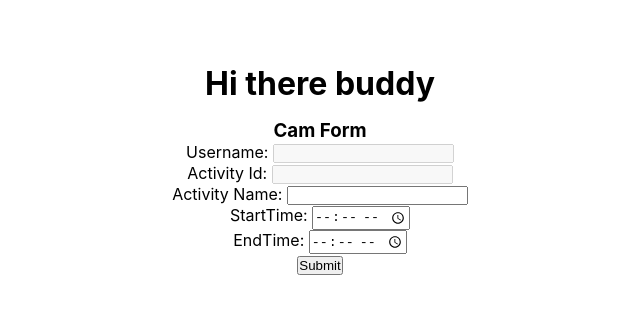
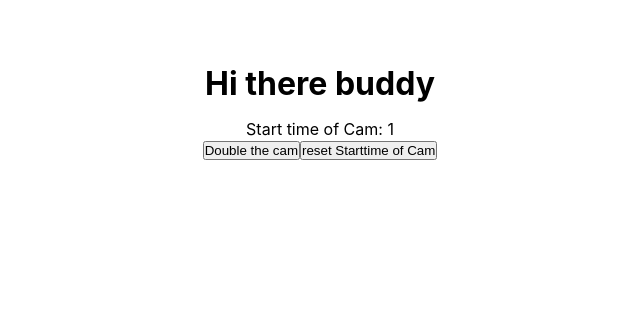
Before and after one commit to quipcode/cam, a React (Create React App) app: page / in a window 1280 px wide. Shown: the top 314 px of the page, without its empty margins (320-960 px from the left). Built offline with nearby package versions, Linux system fonts and the light colour scheme.

Commit message:
got provider/reducer/dispatch to do basic doubling after mimicing tutorial https://github.com/dckesler/react-typescript-context-provider-example

```diff
--- /dev/null
+++ b/src/camFoo/cam.tsx
@@ -0,0 +1,23 @@
+import React from "react"
+import {useCam} from './useCam'
+
+export function Cam(){
+    const {cam, setCam, doubleCam} = useCam();
+
+    return(
+        <div>
+            <p>Start time of Cam: {cam.startTime}</p>
+            <button onClick={doubleCam}>Double the cam</button>
+            <button onClick={()=>
+                setCam({
+                    startTime: 1,
+                    establishCam(){
+                        console.log("reset")
+                    }
+                })
+            }>
+                reset Starttime of Cam
+            </button>
+        </div>
+    )
+}
--- /dev/null
+++ b/src/camFoo/camContext.tsx
@@ -0,0 +1,45 @@
+import React, {createContext, useReducer, useCallback} from 'react'
+import {
+    camReducer,
+    CamState,
+    Cam,
+    Actions,
+    ActionsMap
+} from './camReducer'
+
+export type Dispatcher = <
+    Type extends Actions["type"],
+    Payload extends ActionsMap[Type]
+    >(
+        type: Type,
+        ...payload: Payload extends undefined ? [undefined?] : [Payload]
+    ) => void;
+
+type CamContextInterface = readonly [CamState, Dispatcher];
+
+const startingCam: Cam = {
+    establishCam(){
+        console.log("been cammed")
+    },
+    startTime: 1
+}
+
+export const CamContext = createContext<CamContextInterface>([
+    {cam: startingCam},
+    ()=> {}
+])
+
+export function CamProvider ({children}: any){
+    const [state, _dispatch] = useReducer(camReducer, {
+        cam: startingCam,
+    })
+
+    const dispatch: Dispatcher = useCallback((type, ...payload) => {
+        _dispatch({type, payload: payload[0]}  as Actions)
+    }, [])
+    return (
+        <CamContext.Provider value={[state, dispatch]}>
+            {children}
+        </CamContext.Provider>
+    )
+}
--- /dev/null
+++ b/src/camFoo/camReducer.ts
@@ -0,0 +1,42 @@
+export function camReducer(state: CamState, action: Actions): CamState{
+    switch(action.type){
+
+        case 'setCam':
+            // A `Foo` specific method not on Bar
+            action.payload.establishCam();
+
+            return {
+                ...state,
+                cam: action.payload,
+            };
+        case "doubleCam":
+            return{
+                ...state,
+                cam: {
+                    ...state.cam,
+                    startTime: state.cam.startTime * 2,
+                },
+            }
+    }
+}
+
+export interface Cam{
+    establishCam: () => void;
+    startTime: number;
+}
+
+export type CamState = {
+    cam: Cam
+}
+
+export type ActionsMap = {
+    setCam: Cam;
+    doubleCam: undefined
+}
+
+export type Actions = {
+    [Key in keyof ActionsMap]: {
+        type: Key;
+        payload: ActionsMap[Key]
+    }
+}[keyof ActionsMap]
--- a/src/camFoo/index.tsx
+++ b/src/camFoo/index.tsx
@@ -3,12 +3,17 @@ import ReactDom from 'react-dom';
 // import { FooBarProvider } from './fooBarContext';
 // import { Foo } from './foo';
 // import { Bar } from './bar';
+import { CamProvider } from './camContext';
+import { Cam } from './cam';
 import CamForm from './camForm';
 
 function CamFoo() {
     return (
 
-        <CamForm/>
+        // <CamForm/>
+        <CamProvider>
+            <Cam/>
+        </CamProvider>
         // <FooBarProvider>
         //     <Foo />
         //     <Bar />
--- /dev/null
+++ b/src/camFoo/useCam.ts
@@ -0,0 +1,14 @@
+import { useCallback, useContext } from "react";
+import {Cam} from './camReducer'
+import { CamContext } from "./camContext";
+
+export function useCam(){
+    const [{cam} , dispatch] = useContext(CamContext);
+    const setCam = useCallback((cam: Cam) => dispatch('setCam', cam), []);
+    const doubleCam = useCallback(() => dispatch('doubleCam'), [])
+    return{
+        cam,
+        setCam,
+        doubleCam
+    }
+}
```
